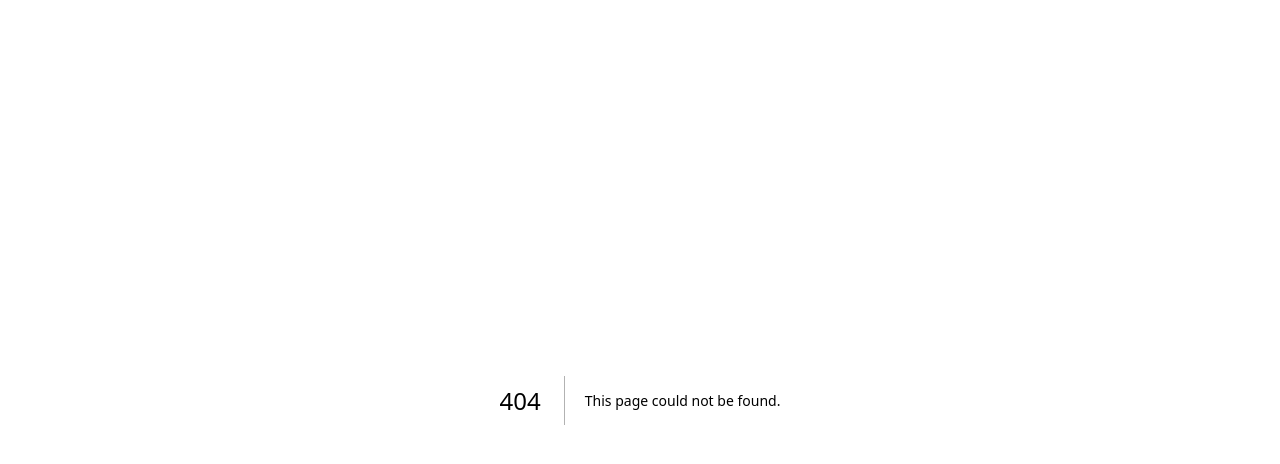
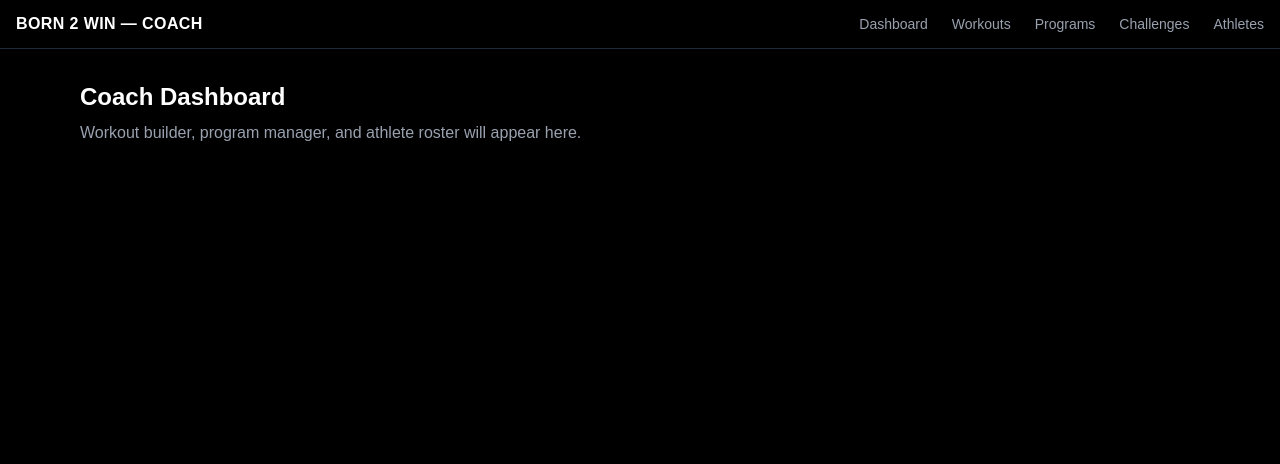
Before and after one commit to quinnredmond21/born2win, a Next.js app: page /coach/dashboard in a window 1280 px wide. Before the commit this address had no page. Shown: the top 464 px of the page. Built offline with nearby package versions, Linux system fonts and the light colour scheme.

Commit message:
feat: add athlete and coach shell layouts and stub pages

```diff
--- /dev/null
+++ b/app/(athlete)/home/page.tsx
@@ -0,0 +1,8 @@
+export default function HomePage() {
+  return (
+    <div>
+      <h1 className="text-2xl font-bold text-white mb-2">Welcome back.</h1>
+      <p className="text-gray-400">Your programs and today's workout will appear here.</p>
+    </div>
+  );
+}
--- /dev/null
+++ b/app/(athlete)/layout.tsx
@@ -0,0 +1,21 @@
+import Link from "next/link";
+
+export default function AthleteLayout({ children }: { children: React.ReactNode }) {
+  return (
+    <div className="min-h-screen bg-black">
+      <nav className="border-b border-gray-800 px-4 py-3 flex items-center justify-between">
+        <span className="font-bold text-white tracking-wide">BORN 2 WIN</span>
+        <div className="flex gap-6 text-sm text-gray-400">
+          <Link href="/home" className="hover:text-white">Home</Link>
+          <Link href="/programs" className="hover:text-white">Programs</Link>
+          <Link href="/challenges" className="hover:text-white">Challenges</Link>
+          <Link href="/progress" className="hover:text-white">Progress</Link>
+          <Link href="/profile" className="hover:text-white">Profile</Link>
+        </div>
+      </nav>
+      <main className="max-w-5xl mx-auto px-4 py-8">
+        {children}
+      </main>
+    </div>
+  );
+}
--- /dev/null
+++ b/app/(coach)/coach/dashboard/page.tsx
@@ -0,0 +1,8 @@
+export default function CoachDashboardPage() {
+  return (
+    <div>
+      <h1 className="text-2xl font-bold text-white mb-2">Coach Dashboard</h1>
+      <p className="text-gray-400">Workout builder, program manager, and athlete roster will appear here.</p>
+    </div>
+  );
+}
--- /dev/null
+++ b/app/(coach)/layout.tsx
@@ -0,0 +1,21 @@
+import Link from "next/link";
+
+export default function CoachLayout({ children }: { children: React.ReactNode }) {
+  return (
+    <div className="min-h-screen bg-black">
+      <nav className="border-b border-gray-800 px-4 py-3 flex items-center justify-between">
+        <span className="font-bold text-white tracking-wide">BORN 2 WIN — COACH</span>
+        <div className="flex gap-6 text-sm text-gray-400">
+          <Link href="/coach/dashboard" className="hover:text-white">Dashboard</Link>
+          <Link href="/coach/workouts" className="hover:text-white">Workouts</Link>
+          <Link href="/coach/programs" className="hover:text-white">Programs</Link>
+          <Link href="/coach/challenges" className="hover:text-white">Challenges</Link>
+          <Link href="/coach/athletes" className="hover:text-white">Athletes</Link>
+        </div>
+      </nav>
+      <main className="max-w-6xl mx-auto px-4 py-8">
+        {children}
+      </main>
+    </div>
+  );
+}
```
